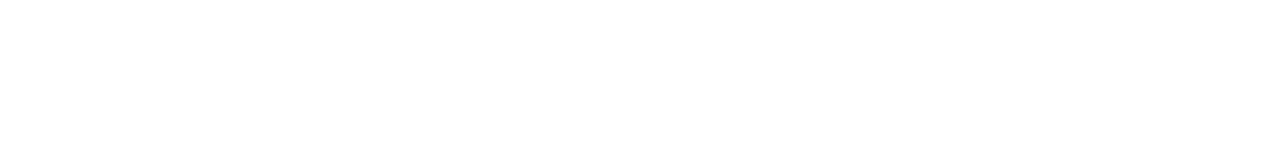
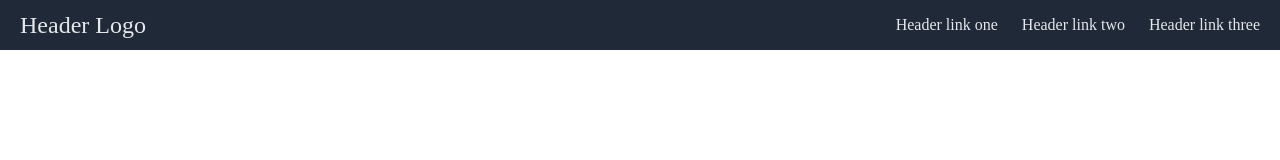
Before and after one commit to Angelcoco1985/landing-page, a plain HTML site: page index.html in a window 1280 px wide. Drawn offline with Linux system fonts and the light colour scheme.

Commit message:
layout basic foundation for header with html and css

```diff
--- a/index.html
+++ b/index.html
@@ -7,6 +7,16 @@
     <link rel="stylesheet" href="style.css">
 </head>
 <body>
+    <div class="header">
+      <div class="container1">
+        <div class="logo"><a href="#">Header Logo</a></div>
+        <ul>
+            <li><a class="links" href="#">Header link one</a></li>
+            <li><a class="links" href="#">Header link two</a></li>
+            <li><a class="links" href="#">Header link three</a></li>
+        </ul>
+      </div>
+    </div>
     <div class="section1"></div>
     <div class="section2"></div>
     <div class="section3"></div>
--- a/style.css
+++ b/style.css
@@ -0,0 +1,35 @@
+* {
+    text-decoration: none;
+    list-style: none;
+}
+body {
+    margin: 0;
+    padding: 0;
+}
+.header {
+    background-color: #1f2937;
+}
+
+.container1 {
+    display: flex;
+    align-items: center;
+    justify-content: space-between;
+}
+
+li ,
+a{
+    display: inline-block;
+    color: #e5e7eb;
+    /* margin-right: 20px; */
+}
+
+.links {
+    margin-right: 20px;
+}
+
+
+.logo {
+    margin-left: 20px;
+    font-size: 24px;
+    color: #f9faf8;
+}
```
